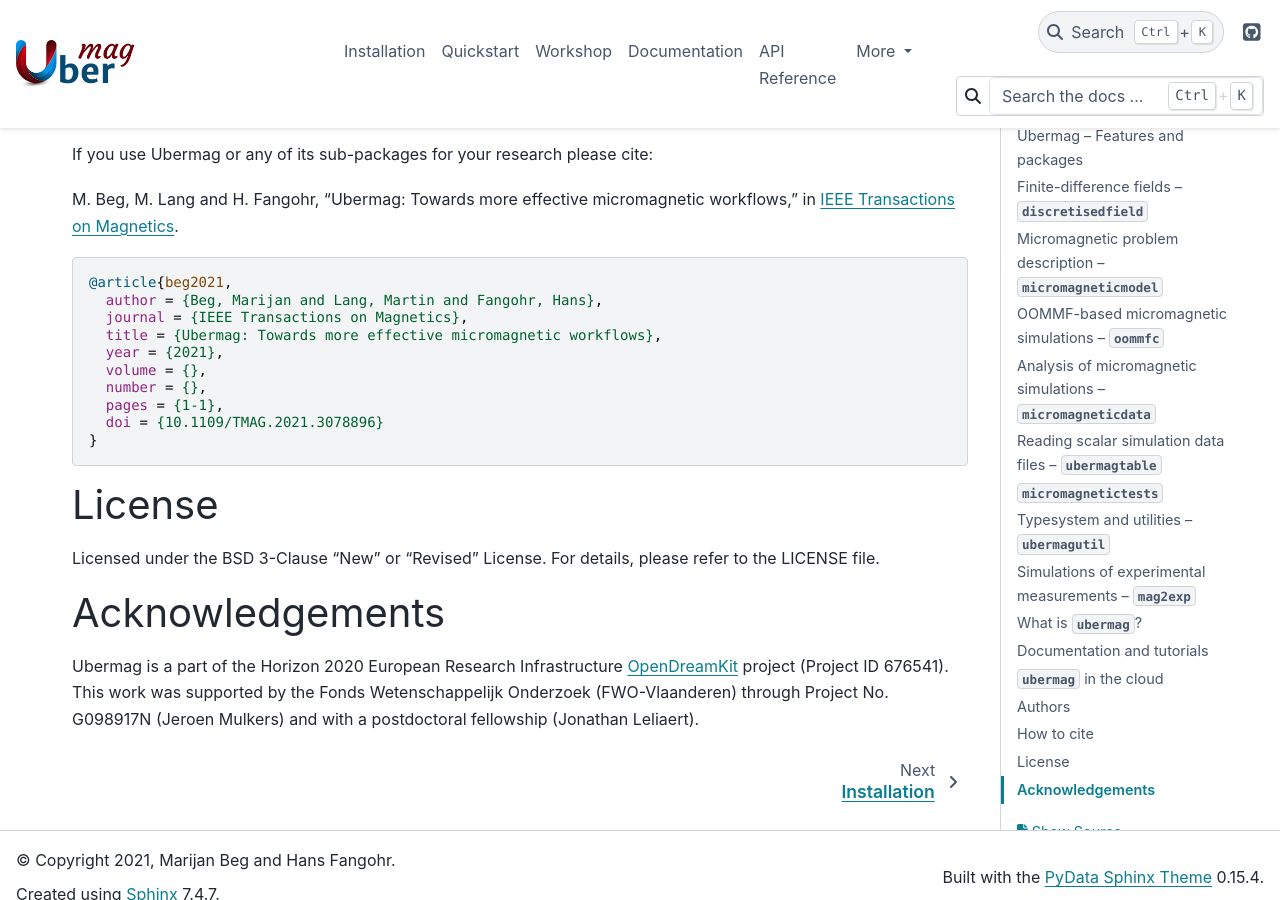
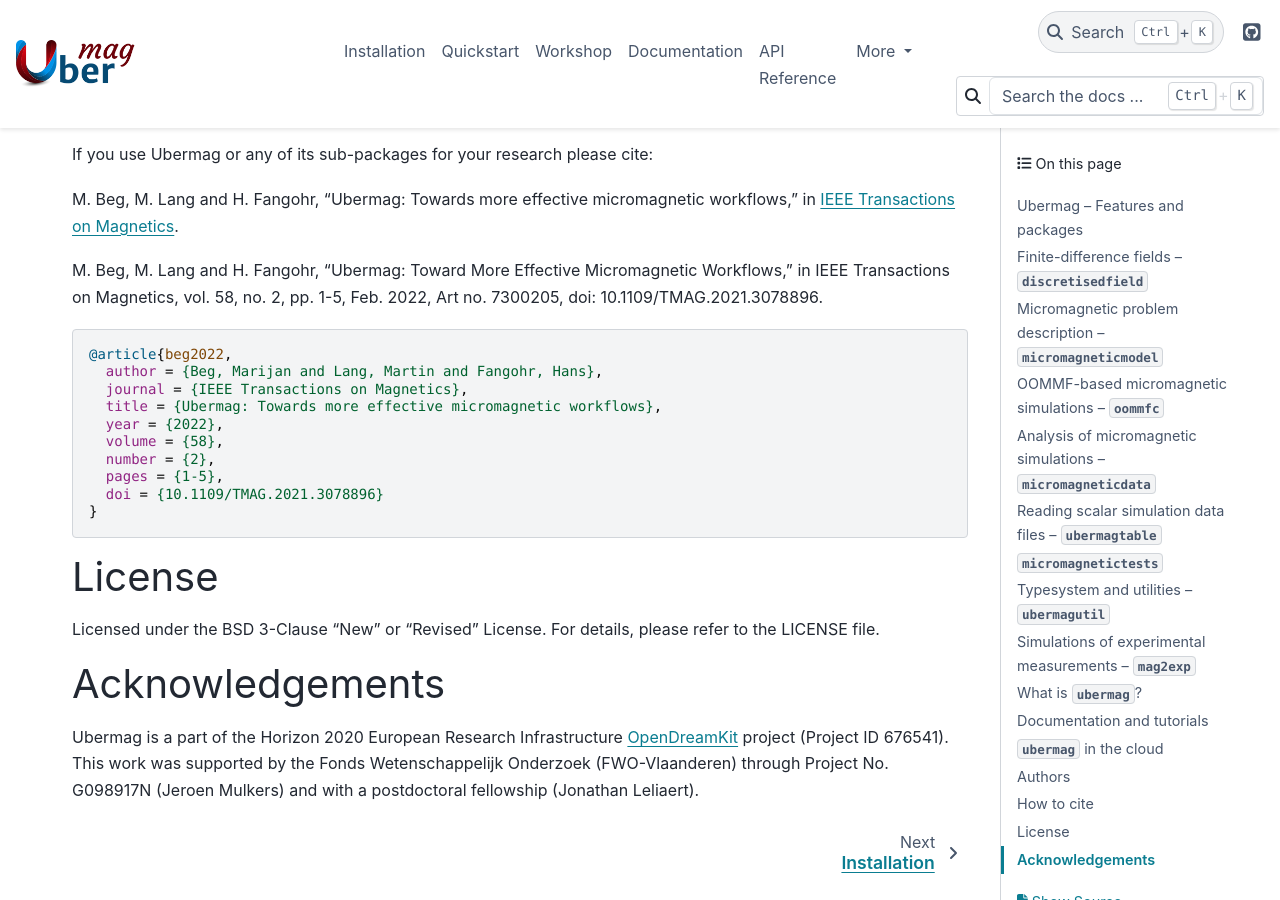
Before and after one commit to ubermag/ubermag.github.io, a Sphinx documentation site: the page built from source/index.rst, in a window 1280 px wide and 900 px high, scrolled down 5895 px. Built offline with Sphinx 7.4.7 and the PyData theme 0.15.4, drawn with Linux system fonts in a browser that asks for light colours; pages that are not in the unit, such as notebooks, are missing from menus.

Commit message:
Update publication reference

```diff
--- a/source/index.rst
+++ b/source/index.rst
@@ -187,16 +187,20 @@ M. Beg, M. Lang and H. Fangohr, "Ubermag: Towards more effective micromagnetic
 workflows," in `IEEE Transactions on Magnetics
 <https://doi.org/10.1109/TMAG.2021.3078896>`__.
 
+M. Beg, M. Lang and H. Fangohr, "Ubermag: Toward More Effective Micromagnetic
+Workflows," in IEEE Transactions on Magnetics, vol. 58, no. 2, pp. 1-5, Feb.
+2022, Art no. 7300205, doi: 10.1109/TMAG.2021.3078896.
+
 .. code-block:: bib
 
-   @article{beg2021,
+   @article{beg2022,
      author = {Beg, Marijan and Lang, Martin and Fangohr, Hans},
      journal = {IEEE Transactions on Magnetics},
      title = {Ubermag: Towards more effective micromagnetic workflows},
-     year = {2021},
-     volume = {},
-     number = {},
-     pages = {1-1},
+     year = {2022},
+     volume = {58},
+     number = {2},
+     pages = {1-5},
      doi = {10.1109/TMAG.2021.3078896}
    }
 
```
